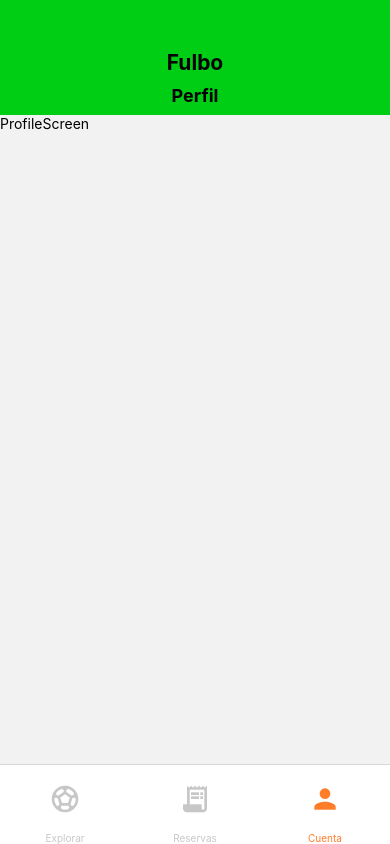
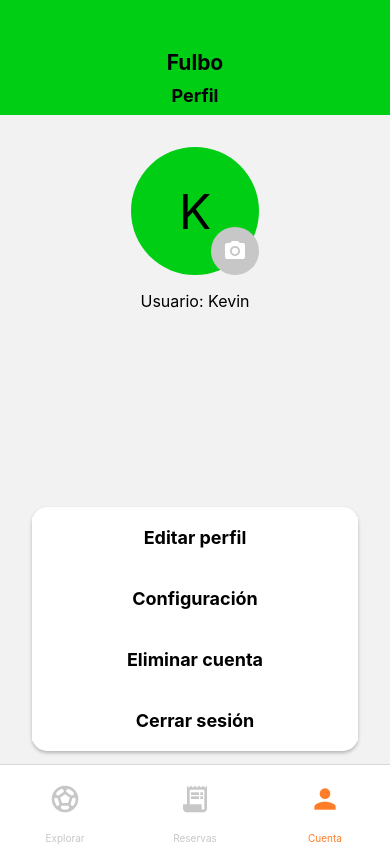
Before and after one commit to kevinserrano01/FulboApp, a React Native app: screen /Cuenta in a window 390 px wide. Built offline with nearby package versions, Linux system fonts and the light colour scheme.

Commit message:
Actualizacion de ProfileScreen

```diff
--- /dev/null
+++ b/src/components/CameraIcon.jsx
@@ -0,0 +1,24 @@
+import { StyleSheet, View } from 'react-native'
+import Icon from 'react-native-vector-icons/MaterialIcons';
+import { colors } from '../global/colors'
+
+const CameraIcon = () => {
+  return (
+    <View style={styles.iconContainer}>
+      <Icon name="photo-camera" size={24} color="#fff" />
+    </View>
+  )
+}
+
+export default CameraIcon
+
+const styles = StyleSheet.create({
+  iconContainer:{
+    justifyContent:'center',
+    alignItems:'center',
+    backgroundColor:colors.Gris,
+    width:48,
+    height:48,
+    borderRadius:32
+}
+})
--- a/src/navigation/MainNavigator.jsx
+++ b/src/navigation/MainNavigator.jsx
@@ -4,7 +4,7 @@ import AuthNavigator from './AuthNavigator'
 import TabNavigator from './TabNavigator'
 
 const MainNavigator = () => {
-    const [user, setUser] = useState("Kevin");
+    const [user, setUser] = useState("KevinSerrano");
 
   return (
     <NavigationContainer>
--- a/src/screens/ProfileScreen.jsx
+++ b/src/screens/ProfileScreen.jsx
@@ -1,13 +1,165 @@
-import { StyleSheet, Text, View } from 'react-native'
+import { useState } from 'react';
+import { StyleSheet, Text, View, Image, Modal, Pressable, TouchableOpacity } from 'react-native'
+import Icon from 'react-native-vector-icons/MaterialIcons';
+import { useSelector, useDispatch } from 'react-redux';
+import * as ImagePicker from 'expo-image-picker';
+import { colors } from '../global/colors'
+import CameraIcon from '../components/CameraIcon';
 
 const ProfileScreen = () => {
+    const [modalVisible, setModalVisible] = useState(false);
+    const user = "Kevin"; // useSelector(state=>state.authReducer.value.email);
+    const image = null; // useSelector(state=>state.authReducer.value.profileImage)
+
+    const editProfileHandle = () => {
+        console.log('Editando perfil');
+    };
+
+    const settingsHandle = () => {
+      console.log('Configuraciones');
+    };
+
+    const DeleteAccountHandle = () => {
+      console.log('Eliminando Cuenta');
+    };
+
+    const LogoutHandle = () => {
+      console.log('Cerrando Sesión');
+    };
+
   return (
-    <View>
-      <Text>ProfileScreen</Text>
+    <View style={styles.profileContainer}>
+        <View style={styles.imageProfileContainer}>
+            {
+                image
+                    ?
+                    <Pressable onPress={() => setModalVisible(true)}>
+                            <Image source={{ uri: image }} resizeMode='cover' style={styles.profileImage} />
+                    </Pressable>
+                    :
+                    <Text style={styles.textProfilePlaceHolder}>{user.charAt(0).toUpperCase()}</Text>
+            }
+            <Pressable style={({ pressed }) => [{ opacity: pressed ? 0.90 : 1 }, styles.cameraIcon]} >
+                <CameraIcon />
+            </Pressable>
+        </View>
+        <Text style={styles.profileData}>Usuario: {user}</Text>
+
+        <View style={styles.buttonContainer}>
+          <Pressable style={styles.button} onPress={editProfileHandle}>
+            <Text style={styles.buttonText}>Editar perfil</Text>
+          </Pressable>
+          <Pressable style={styles.button} onPress={settingsHandle}>
+            <Text style={styles.buttonText}>Configuración</Text>
+          </Pressable>
+          <Pressable style={styles.button} onPress={DeleteAccountHandle}>
+            <Text style={styles.buttonText}>Eliminar cuenta</Text>
+          </Pressable>
+          <Pressable style={styles.button} onPress={LogoutHandle}>
+            <Text style={styles.buttonText}>Cerrar sesión</Text>
+          </Pressable>
+        </View>
+
+        <Modal
+            animationType="slide"
+            transparent={true}
+            visible={modalVisible}
+            onRequestClose={() => {
+                setModalVisible(!modalVisible);
+            }}
+          >
+              <View style={styles.modalContainer}>
+                  <TouchableOpacity style={styles.closeButton} onPress={() => setModalVisible(!modalVisible)}>
+                      <Text style={styles.closeButtonText}>X</Text>
+                  </TouchableOpacity>
+                  <Image source={{ uri: image }} style={styles.fullImage} />
+              </View>
+          </Modal>
+
     </View>
   )
 }
 
 export default ProfileScreen
 
-const styles = StyleSheet.create({})
+const styles = StyleSheet.create({
+  profileContainer: {
+    padding: 32,
+    justifyContent: 'center',
+    alignItems: 'center'
+},
+buttonContainer: {
+  width: '100%',
+  backgroundColor: 'white',
+  borderRadius: 15,
+  marginTop: 180,
+  justifyContent: 'space-around',
+  alignItems: 'center',
+  elevation: 5, // Para sombra en Android
+  shadowColor: '#000', // Para sombra en iOS
+  shadowOffset: { width: 0, height: 2 }, // Para sombra en iOS
+  shadowOpacity: 0.25, // Para sombra en iOS
+  shadowRadius: 3.84, // Para sombra en iOS
+},
+button: {
+  backgroundColor: colors.Blanco,
+  paddingVertical: 10,
+  paddingHorizontal: 20,
+  marginVertical: 10,
+  width: '100%',
+  alignItems: 'center',
+},
+buttonText: {
+  color: colors.Negro,
+  fontSize: 18,
+  fontWeight: 'bold',
+},
+imageProfileContainer: {
+    width: 128,
+    height: 128,
+    borderRadius: 128,
+    backgroundColor: colors.Verde,
+    justifyContent: 'center',
+    alignItems: 'center'
+},
+textProfilePlaceHolder: {
+    color: colors.Negro,
+    fontSize: 48,
+},
+profileData: {
+    paddingVertical: 16,
+    fontSize: 16
+},
+cameraIcon: {
+    position: 'absolute',
+    bottom: 0,
+    right: 0,
+},
+profileImage: {
+    width: 128,
+    height: 128,
+    borderRadius: 128
+},
+modalContainer: {
+    flex: 1,
+    justifyContent: 'center',
+    alignItems: 'center',
+    backgroundColor: 'rgba(0, 0, 0, 0.8)',
+},
+fullImage: {
+    width: '90%',
+    height: '70%',
+    resizeMode: 'contain',
+},
+closeButton: {
+    position: 'absolute',
+    top: 40,
+    right: 20,
+    zIndex: 1,
+},
+closeButtonText: {
+    fontSize: 30,
+    color: '#FFF',
+    fontWeight: 'bold'
+},
+})
```
